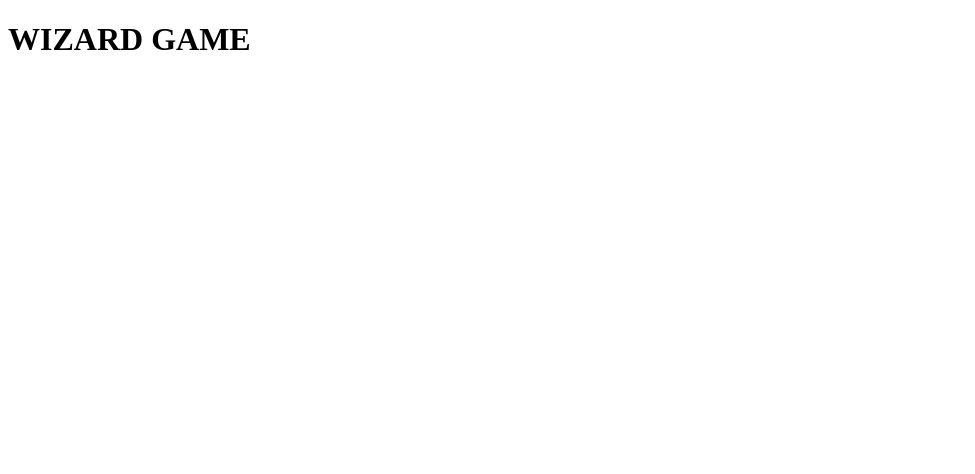
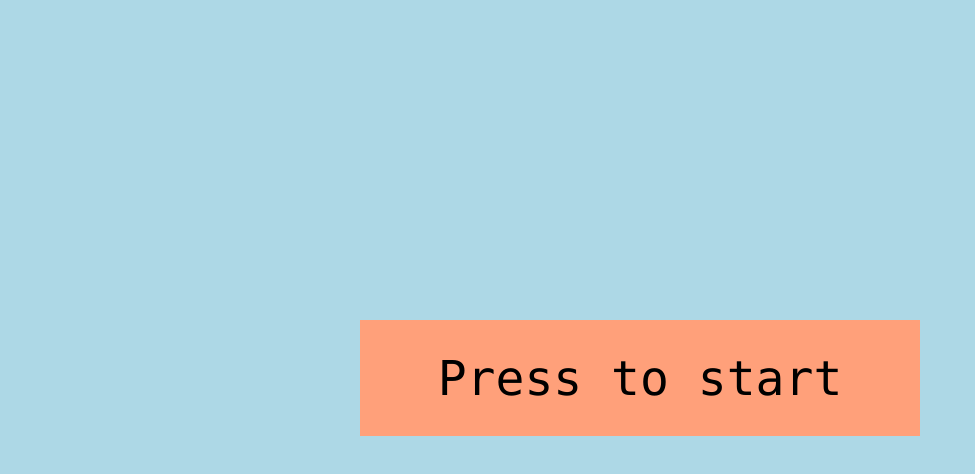
Before and after one commit to 2HEADSs/Wizard-Game, a plain HTML site: page src/index.html in a window 1280 px wide. Shown: the whole page, without its empty margins (0-975 px from the left). Drawn offline with Linux system fonts and the light colour scheme.

Commit message:
Add start screen

```diff
--- a/src/css/style.css
+++ b/src/css/style.css
@@ -0,0 +1,27 @@
+body{
+    font-family: "Consolas";
+margin: 0;
+}
+
+.game{
+    background-color: lightblue;
+    width: 100vw;
+    height: 100vh;
+}
+.start-screen{
+    text-align: center;
+    padding: 30px;
+    font-size: 48px;
+    width: 500px;
+    background-color: lightsalmon;
+    position: absolute;
+    left: 50%;
+    top: 40%;
+    transform: translate(-50%);
+
+}
+
+.start-screen:hover{
+    background-color: green;
+    cursor: pointer;
+}
--- a/src/index.html
+++ b/src/index.html
@@ -8,7 +8,9 @@
     <title>Wizard</title>
 </head>
 <body>
-    <h1>WIZARD GAME</h1>
+    <div class="game">
+        <div class="start-screen">Press to start</div>
+    </div>
 
     <script src="/src/js/main.js"></script>
 </body>
```
